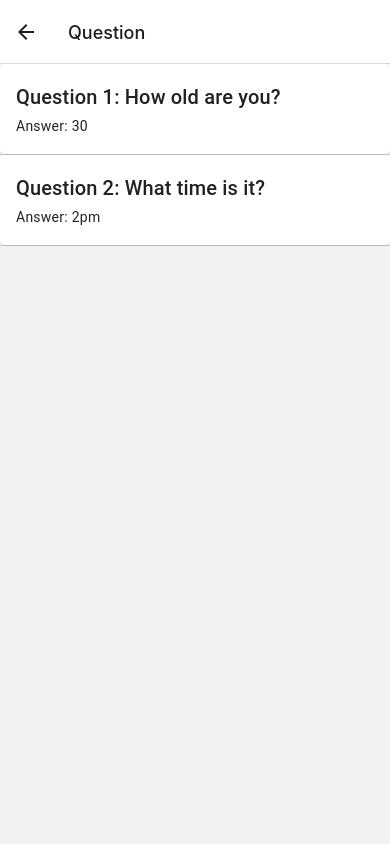
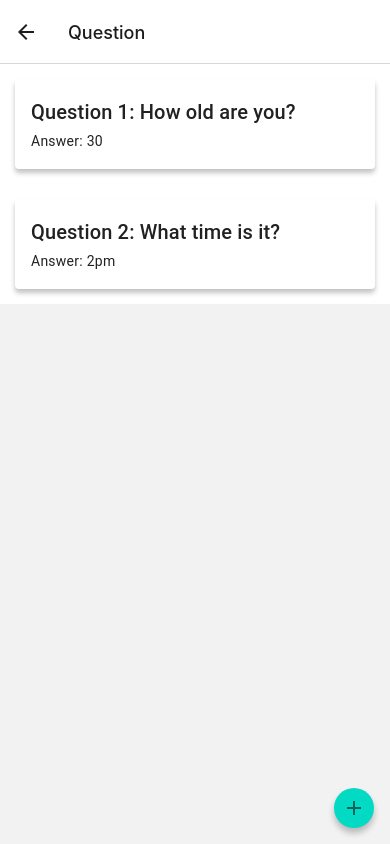
Before and after one commit to Jayammo/TriviaManager, a React Native app: screen /Question in a window 390 px wide. Built offline with nearby package versions, Linux system fonts and the light colour scheme.

Commit message:
setup question component template

```diff
--- a/components/_Screens/Questions/QuestionsPage.jsx
+++ b/components/_Screens/Questions/QuestionsPage.jsx
@@ -1,24 +1,33 @@
 import * as React from 'react';
-import { Card, Title, Paragraph, Divider } from 'react-native-paper';
+import { StyleSheet } from 'react-native';
+import TriviaQuestions from './TriviaQuestions';
+import { FAB } from 'react-native-paper';
 
-const triviaQuestions = [
+const questions = [
 	{ question: 'How old are you?', answer: '30', OrderNumber: 1 },
 	{ question: 'What time is it?', answer: '2pm', OrderNumber: 2 },
 ];
+
 const QuestionsPage = () => {
-	return triviaQuestions.map((x) => (
+	return (
 		<>
-			<Card>
-				<Card.Content>
-					<Title>
-						Question {x.OrderNumber}: {x.question}
-					</Title>
-					<Paragraph>Answer: {x.answer}</Paragraph>
-				</Card.Content>
-			</Card>
-			<Divider />
+			<TriviaQuestions questions={questions} />
+			<FAB
+				style={styles.fab}
+				small
+				icon='plus'
+				onPress={() => console.log('Pressed')}
+			/>
 		</>
-	));
+	);
 };
 
+const styles = StyleSheet.create({
+	fab: {
+		position: 'absolute',
+		margin: 16,
+		right: 0,
+		bottom: 0,
+	},
+});
 export default QuestionsPage;
--- /dev/null
+++ b/components/_Screens/Questions/TriviaQuestions.jsx
@@ -0,0 +1,35 @@
+import * as React from 'react';
+import { TouchableOpacity, StyleSheet, View } from 'react-native';
+import { Card, Title, Paragraph, Divider } from 'react-native-paper';
+
+const triviaQuestions = [
+	{ question: 'How old are you?', answer: '30', OrderNumber: 1 },
+	{ question: 'What time is it?', answer: '2pm', OrderNumber: 2 },
+];
+
+const TriviaQuestions = (props) => {
+	const { questions } = props;
+	return questions.map((x) => (
+		<View style={styles.card}>
+			<TouchableOpacity>
+				<Card mode='elevated' elevation={5}>
+					<Card.Content>
+						<Title>
+							Question {x.OrderNumber}: {x.question}
+						</Title>
+						<Paragraph>Answer: {x.answer}</Paragraph>
+					</Card.Content>
+				</Card>
+			</TouchableOpacity>
+		</View>
+	));
+};
+
+const styles = StyleSheet.create({
+	card: {
+		backgroundColor: '#fff',
+		padding: 15,
+	},
+});
+
+export default TriviaQuestions;
--- a/package.json
+++ b/package.json
@@ -19,9 +19,7 @@
     "react": "17.0.1",
     "react-dom": "17.0.1",
     "react-native": "0.64.3",
-    "react-native-gesture-handler": "~2.1.0",
     "react-native-paper": "^4.11.2",
-    "react-native-reanimated": "~2.3.1",
     "react-native-safe-area-context": "3.3.2",
     "react-native-screens": "~3.10.1",
     "react-native-web": "0.17.1"
```
Also changed, not shown: 1 other file (tests, documents, lock files or other folders).
